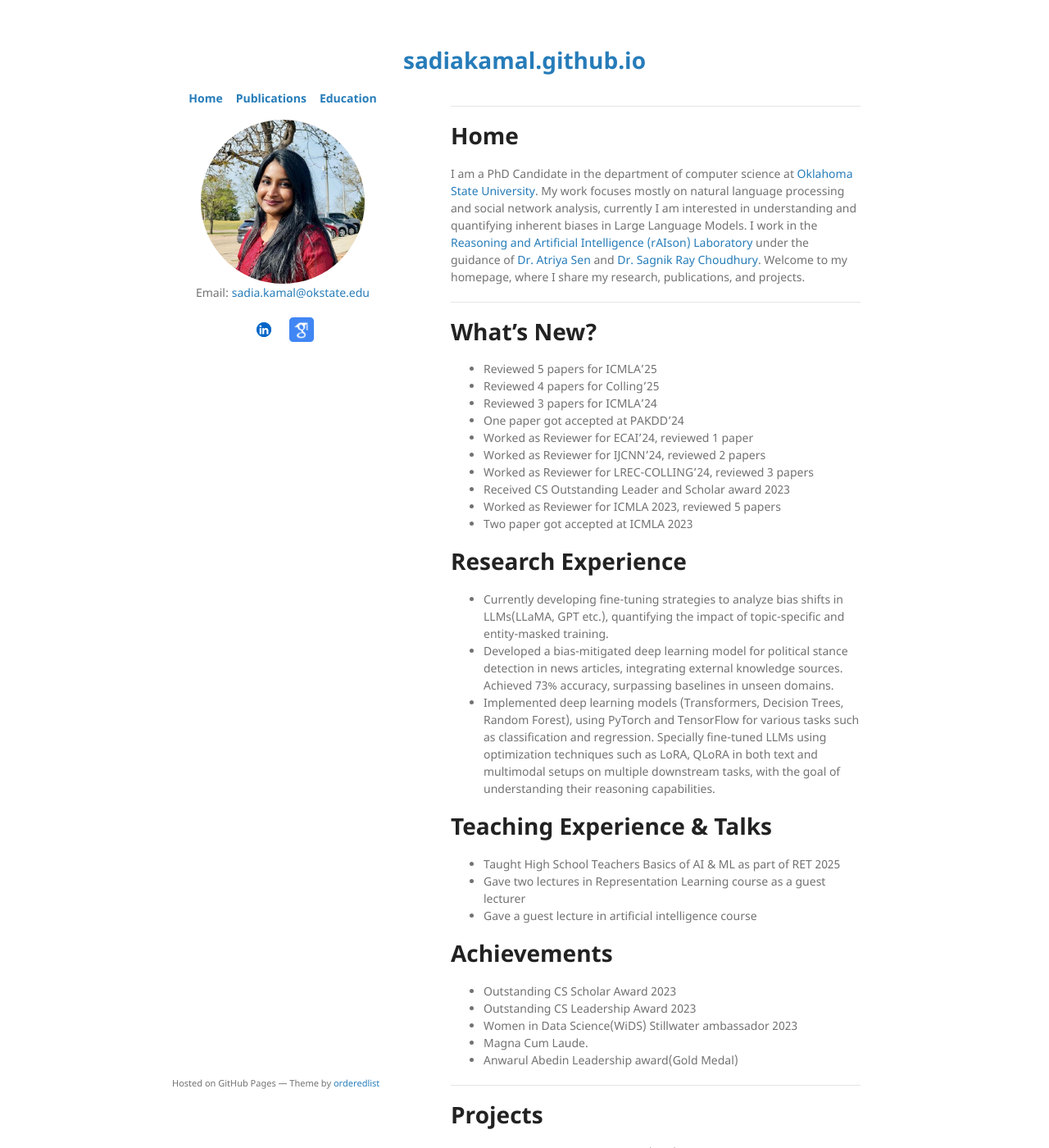
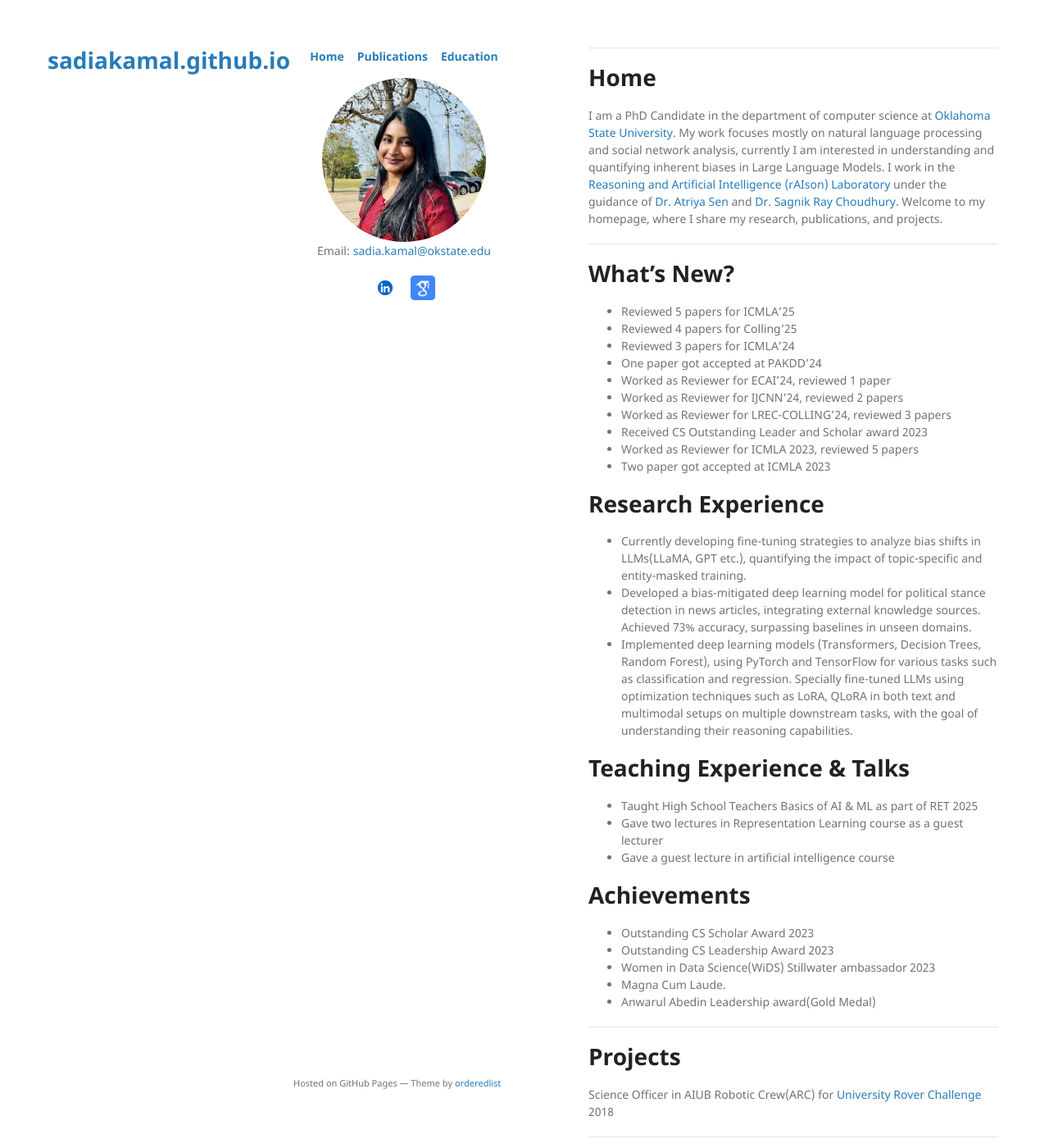
Before and after one commit to sadiakamal/sadiakamal.github.io, a Jekyll site: the page built from index.md, in a window 1280 px wide and 1400 px high. Shown: the whole window at 82% size. Built offline with Jekyll 4.4.1, drawn with Linux system fonts in a browser that asks for light colours; the repository's description, which GitHub fills in, is left out.

Commit message:
Update style.scss

```diff
--- a/assets/css/style.scss
+++ b/assets/css/style.scss
@@ -3,13 +3,24 @@
 
 @import "jekyll-theme-minimal";
 
-/* This rule will control the width and centering of your main content */
-.wrapper {
-  max-width: 900px;
-  margin: 0 auto;
+/* Custom two-column layout */
+body {
+  display: flex;
 }
 
-/* Optional: Add some padding to the content area */
-section {
+.left-column {
+  width: 33.33%;
   padding: 20px;
 }
+
+.right-column {
+  width: 66.66%;
+  padding: 20px;
+}
+
+.profile-pic {
+  width: 100%;
+  height: auto;
+  border-radius: 50%;
+  object-fit: cover;
+}
```
